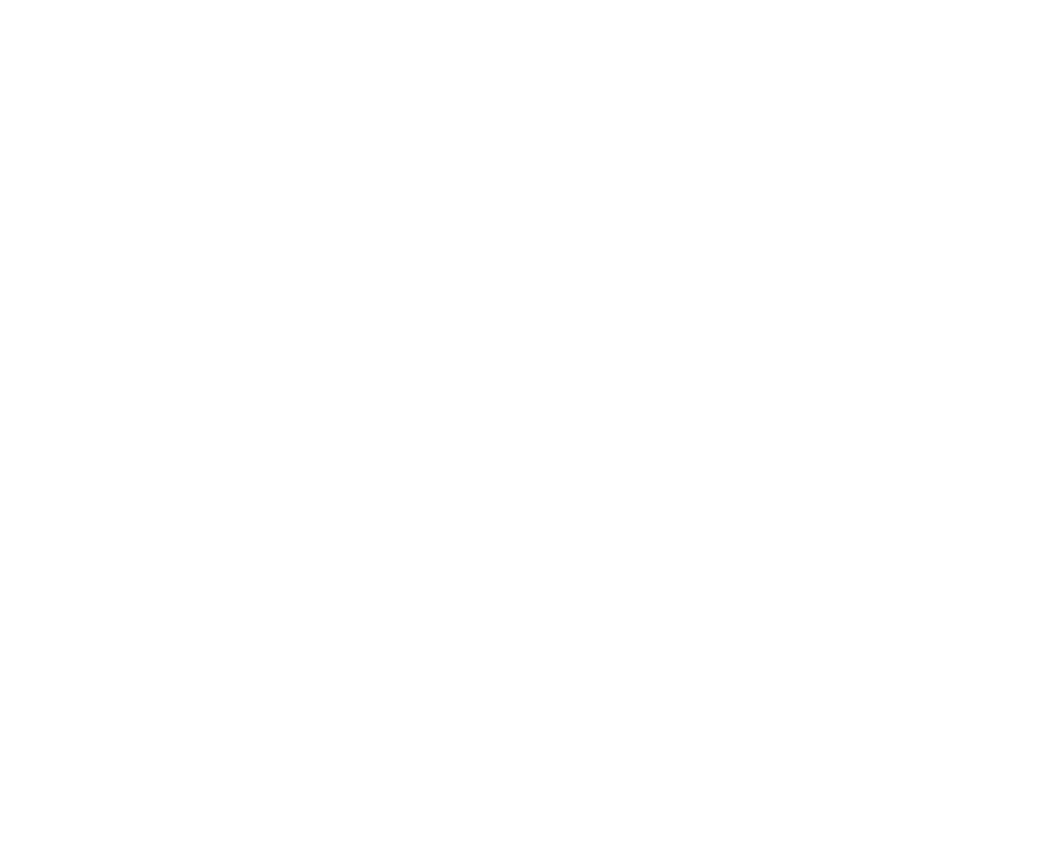
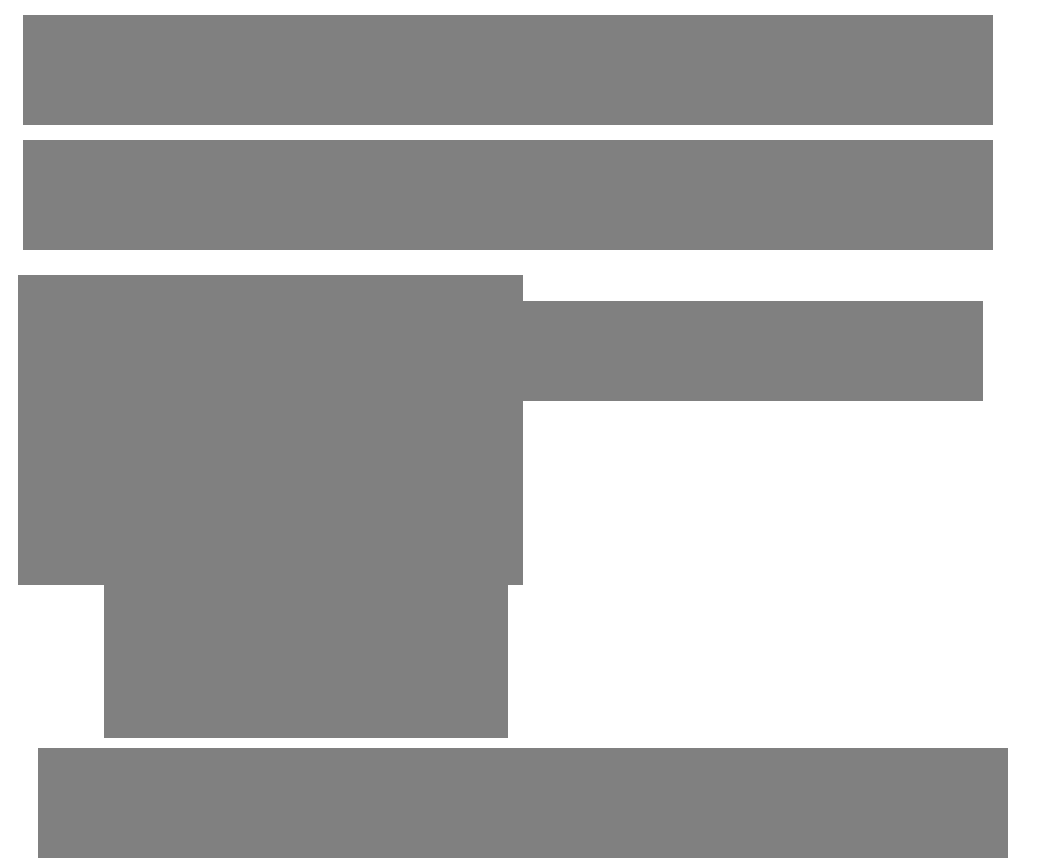
Before and after one commit to vkcgithub2019/HW-Wireframe, a plain HTML site: page index.html in a window 1280 px wide. Shown: the whole page, without its empty margins (0-1053 px from the left). Before the commit the page ends 800 px from the top, so only its background shows below. Drawn offline with Linux system fonts and the light colour scheme.

Commit message:
<used rm -f used rm -f

```diff
--- a/index.html
+++ b/index.html
@@ -0,0 +1,49 @@
+
+<!DOCTYPE html>
+<html lang="en">
+
+    <meta charset="UTF-8" />
+    <link rel="stylesheet" href="style.css" />
+
+
+  <body>
+      <main>
+        <div class="header">
+                <header>header</header>
+        </div>
+
+        <div class="nav">
+                <nav>nav</nav>
+        </div>
+
+        <div class="section">
+            <section>section</section>
+
+            <div class="article">
+                <article>article</article>
+                <article>
+                    <header>article</header>
+                    <h1>h1,h2,h3</h1>
+                    <p>p</p>
+                </article>
+
+        </div>
+
+
+
+
+        <div class="aside">
+                <aside>aside</aside>
+        </div>
+
+
+        <div class="footer">
+            <footer>footer</footer>
+        </div>
+
+
+     </main>
+
+
+</body>
+</html>
--- a/style.css
+++ b/style.css
@@ -20,7 +20,7 @@ div {
 
 .header {
     width: 960px;
-    background-color: lightgray;
+    background-color: 'ebebeb';
     color: gray;
     padding: 5px;
     margin: 15px;
@@ -29,7 +29,7 @@ div {
 }
 
 .nav {
-    background-color: lightgray;
+    background-color:'ebebeb';
     color: gray;
     padding: 5px;
     margin: 15px;
@@ -40,7 +40,7 @@ div {
     width: 495px;
    float:left;
     height: 300px;
-    background-color: lightgray;
+    background-color: 'ebebeb';
     color: gray;
     padding: 5px;
     margin: 10px;
@@ -52,12 +52,17 @@ div {
 article {
     color: '#ebebeb';
     background: '#777';
+    width: 200px;
+    height: 50px;
+    padding: 5px;
+    text-align: center;
 
 }
 
 h3 {
     color: '#777';
     background: '#ebebeb';
+}
 
 p {
     color: '#777';
@@ -68,7 +73,7 @@ p {
     width: 394px;
     float:right;
     height: 317px;
-    background-color: lightgray;
+    background-color: 'ebebeb';
     color: gray;
     padding: 5px;
     margin: 10px;
@@ -79,8 +84,8 @@ p {
 
 
 .footer {
-    background-color: lightgray;
-    color: gray;
+    background-color: 'ebebeb';
+    color: '#777';
     padding: 5px;
     margin: 15px;
     text-align: center;
```
